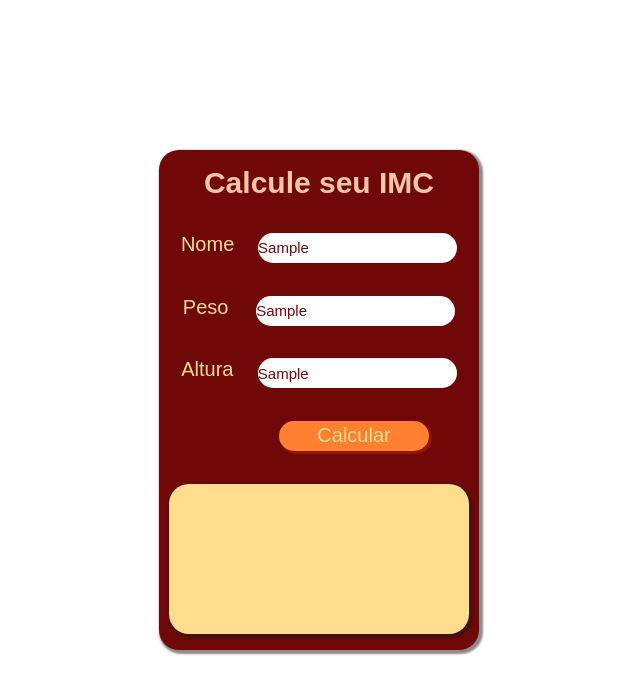
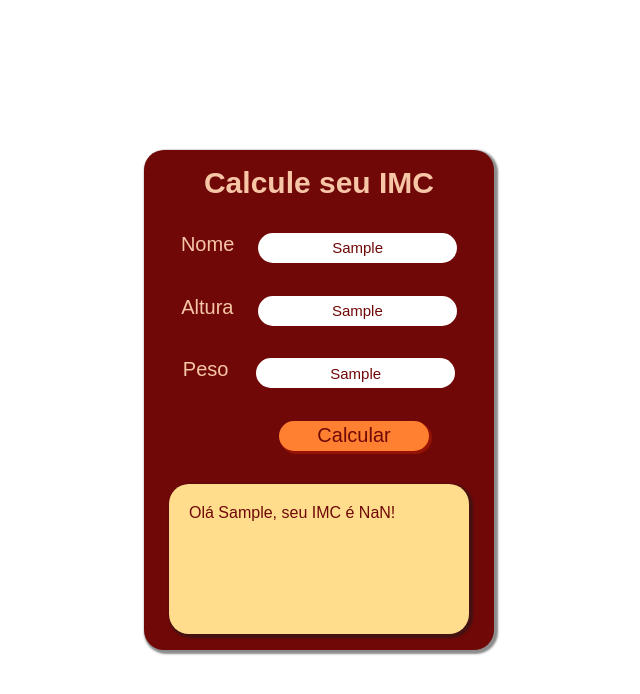
Before and after one commit to paulocorrea93/calculadora-IMC, a plain HTML site: page index.html in a window 1280 px wide. Both pictures are taken after typing "Sample", "Sample", "Sample" into the empty fields and a click on the button "Calcular". Shown: the whole page, without its empty margins (321-961 px from the left). Drawn offline with Linux system fonts and the light colour scheme.

Commit message:
feita a integração com JS e suas funcionalidades iniciais

```diff
--- a/index.html
+++ b/index.html
@@ -16,15 +16,15 @@
                 <input type="text" id="nome">
             </div>
             <div class="label">
+                <label for="">Altura</label>
+                <input type="text" id="altura">
+            </div>
+            <div class="label">
                 <label for="">Peso</label>
                 <input type="text" id="peso">
             </div>
-            <div class="label">
-                <label for="">Altura</label>
-                <input type="text" id="altura">
-            </div>
-            <button class="calcular">Calcular</button>
-            <div class="resultado"></div>
+            <button class="calcular" id="calcular">Calcular</button>
+            <div class="resultado" id="resultado"></div>
 
         </div>
     </main>
--- a/main.js
+++ b/main.js
@@ -0,0 +1,14 @@
+function imc (){
+    const nome = document.getElementById('nome').value;
+    const peso = document.getElementById('peso').value;
+    const altura = document.getElementById('altura').value;
+    const resultado = document.getElementById('resultado');
+
+    const calcIMC = ((peso) / (altura * altura)).toFixed(2);
+
+    resultado.textContent = `Olá ${nome}, seu IMC é ${calcIMC}!`
+}
+
+const calcular = document.getElementById('calcular');
+
+calcular.addEventListener('click', imc)
--- a/style.css
+++ b/style.css
@@ -3,7 +3,7 @@
     padding: 0;
     box-sizing: border-box;
     font-family: sans-serif;
-    color: #ffdd8c;
+    color: #700808;
 }
 
 .container{
@@ -19,7 +19,7 @@
     flex-direction: column;
     justify-content: space-around;
     align-items: center;
-    width: 25vw;
+    width: 350px;
     height: 500px;
     background-color: #700808;
     border-radius: 20px;
@@ -44,10 +44,12 @@ input{
     height: 30px;
     color: #700808;
     font-size: 15px;
+    text-align: center;
 }
 
 label{
     font-size: 20px;
+    color: #f7c6a7;
 }
 
 .calcular{
@@ -72,4 +74,5 @@ label{
     background-color: #ffdd8c;
     border-radius: 20px;
     box-shadow: 2px 2px 2px 2px rgba(26, 26, 26, 0.5);
+    padding: 20px;
 }
```
